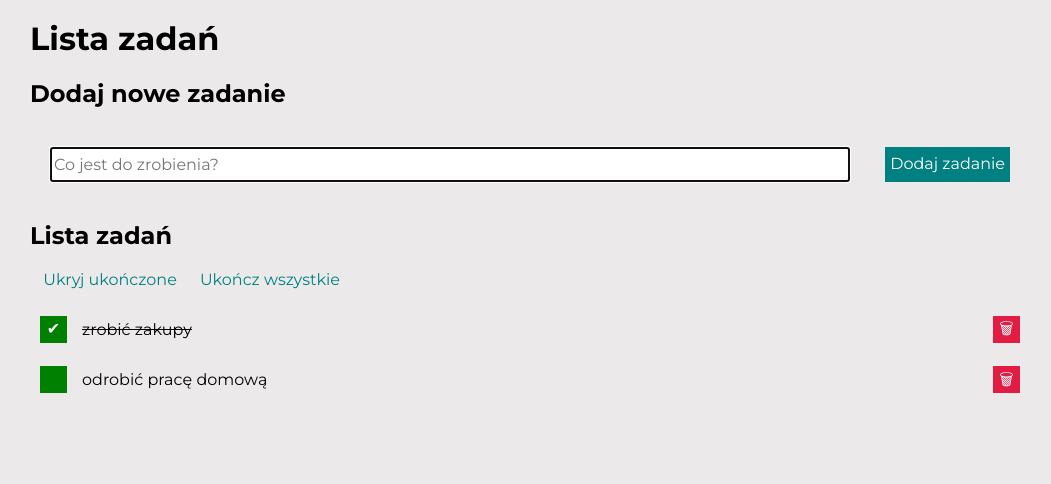
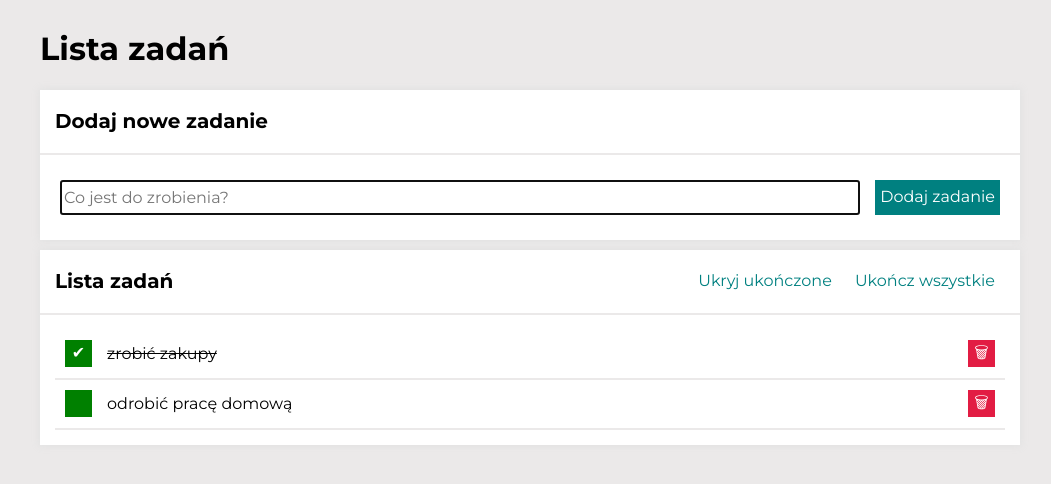
Before and after one commit to WeronikaBrozek/todo-list-react, a React (Create React App) app: page / in a window 1280 px wide. Shown: the top 484 px of the page, without its empty margins (110-1161 px from the left). Built offline with nearby package versions, Linux system fonts and the light colour scheme.

Commit message:
sections replaced by section component

```diff
--- a/src/App.js
+++ b/src/App.js
@@ -2,6 +2,7 @@ import React from "react";
 import Form from "./Form";
 import Tasks from "./Tasks";
 import Buttons from "./Buttons";
+import Section from "./Section";
 
 const tasks = [
   { id: 1, content: "zrobić zakupy", done: true },
@@ -13,23 +14,19 @@ const hideDoneTasks = false;
 function App() {
   return (
     <main>
-      <header className="header">
+      <header>
         <h1 className="header__title">Lista zadań</h1>
       </header>
-      <section className="section">
-        <h2 className="section__header">Dodaj nowe zadanie</h2>
-        <Form />
-      </section>
-
-      <section className="section">
-        <div className="section__filters">
-          <h2 className="section__header--noBorder">Lista zadań</h2>
-          <Buttons tasks={tasks} hideDoneTasks={hideDoneTasks}/>
-        </div>
-        <div className="section__container">
-          <Tasks tasks={tasks} hideDoneTasks={hideDoneTasks}/>
-        </div>
-      </section>
+      <Section
+        title="Dodaj nowe zadanie"
+        container={<Form />}
+      />
+      <Section
+        title="Lista zadań"
+        filtersContent={<Buttons tasks={tasks} hideDoneTasks={hideDoneTasks} />}
+        container={<Tasks
+          tasks={tasks} hideDoneTasks={hideDoneTasks} />}
+      />
     </main>
   );
 }
--- a/src/Form/style.css
+++ b/src/Form/style.css
@@ -6,7 +6,7 @@
     flex-wrap: wrap;
     align-self: flex-start;
     width: 100%;
-    padding: 15px;
+    padding: 15px 0px;
 }
 
 @media (max-width: 767px) {
--- a/src/Section/index.js
+++ b/src/Section/index.js
@@ -1 +1,15 @@
-const Section = (props) => ();
+import "./style.css";
+
+const Section = ({title, container, filtersContent}) => (
+    <section className="section">
+        <header className="section__header">
+        <h2 className="section__title">{title}</h2>
+        {filtersContent}
+        </header >
+        <div className="section__container">
+          {container}
+        </div>
+      </section>
+);
+
+export default Section;
--- /dev/null
+++ b/src/Section/style.css
@@ -0,0 +1,29 @@
+.section {
+    margin: 10px 0px;
+    background-color: #fff;
+    box-shadow: 0px 0px 7px 2px #e3e3e3;
+}
+
+.section__title {
+   margin: 5px 0px;
+   font-size: 125%;
+   width: 100%;
+}
+
+.section__header {
+    padding: 15px;
+    border-bottom: solid 2px #ebe9e9;
+    display: flex;
+    justify-content: center;
+}
+
+@media (max-width: 767px) {
+    .section__header {
+        display: flex;
+        flex-wrap: wrap;
+    }
+}
+
+.section__container {
+    padding: 5px 15px;
+}
--- a/src/Tasks/style.css
+++ b/src/Tasks/style.css
@@ -1,6 +1,7 @@
 .section__list {
     list-style: none;
     padding: 0px;
+    margin: 10px 0px;
 }
 
 .section__listItem {
--- a/src/index.css
+++ b/src/index.css
@@ -9,6 +9,7 @@ html {
 body {
   background-color: #ebe9e9;
   margin: auto;
+  padding: 10px;
   max-width: 1000px;
   font-family: 'Montserrat', sans-serif;
 }
```
